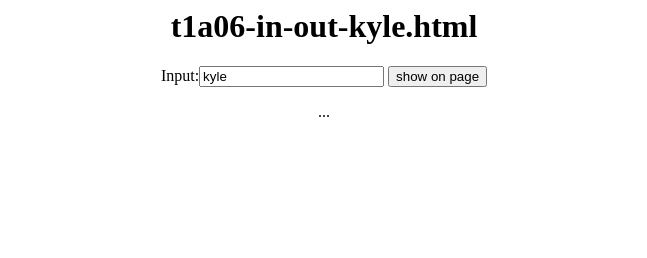
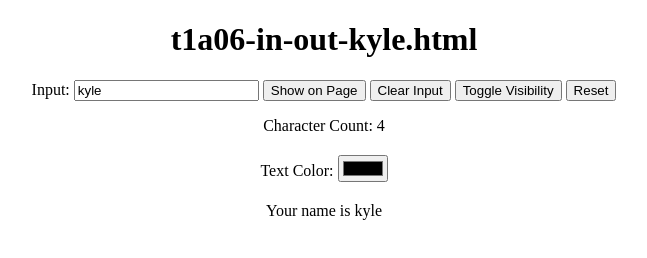
Before and after one commit to Pengiun8/gamedev2024-Kyle, a plain HTML site: page public/t1a06-in-and-out-Kyle.html in a window 1280 px wide. Shown: the whole page, without its empty margins (316-963 px from the left). Drawn offline with Linux system fonts and the light colour scheme.

Commit message:
Update t1a06-in-and-out-Kyle.html

```diff
--- a/public/t1a06-in-and-out-Kyle.html
+++ b/public/t1a06-in-and-out-Kyle.html
@@ -1,21 +1,84 @@
-<h1>t1a06-in-out-kyle.html</h1>
+<!DOCTYPE html>
+<html lang="en">
+<head>
+    <meta charset="UTF-8">
+    <meta name="viewport" content="width=device-width, initial-scale=1.0">
+    <title>Input-Output Example</title>
     <style>
-  h1{
+        h1, p {
             text-align: center;
         }
-  p{
-    text-align: center;}
         #myDiv01 {
+            text-align: center;
+            margin-top: 20px;
+        }
+        #controls {
+            text-align: center;
+            margin-top: 20px;
+        }
+        #charCount {
+            margin-top: 10px;
             text-align: center;
         }
     </style>
+</head>
+<body>
+    <h1>t1a06-in-out-kyle.html</h1>
+    <p>
+        Input: <input type="text" id="myFirstName" value="kyle" oninput="updateCharCount()">
+        <input type="button" value="Show on Page" onclick="showName()">
+        <input type="button" value="Clear Input" onclick="clearInput()">
+        <input type="button" value="Toggle Visibility" onclick="toggleVisibility()">
+        <input type="button" value="Reset" onclick="resetForm()">
+    </p>
+    <div id="charCount">Character Count: 4</div>
+    <div id="controls">
+        <label for="textColor">Text Color:</label>
+        <input type="color" id="textColor" onchange="changeTextColor()">
+    </div>
+    <div id="myDiv01">Your name is kyle</div>
 
-<p>Input:<input type=text id="myFirstName" value="kyle">
-<input type=button value="show on page" onclick="{
-//comments example
-  document.getElementById('myDiv01').innerHTML = 'Your name is ' + document.getElementById('myFirstName').value
+    <script>
+        function showName() {
+            const input = document.getElementById('myFirstName').value.trim();
+            if (input) {
+                document.getElementById('myDiv01').innerHTML = 'Your name is ' + input.toUpperCase();
+            } else {
+                alert('Please enter a name.');
+            }
+        }
 
+        function clearInput() {
+            document.getElementById('myFirstName').value = '';
+            updateCharCount();
+        }
 
-}">
-<div id="myDiv01">...</div>
-</p>
+        function updateCharCount() {
+            const charCount = document.getElementById('myFirstName').value.length;
+            document.getElementById('charCount').innerText = 'Character Count: ' + charCount;
+        }
+
+        function changeTextColor() {
+            const color = document.getElementById('textColor').value;
+            document.getElementById('myDiv01').style.color = color;
+        }
+
+        function toggleVisibility() {
+            const myDiv = document.getElementById('myDiv01');
+            if (myDiv.style.display === 'none') {
+                myDiv.style.display = 'block';
+            } else {
+                myDiv.style.display = 'none';
+            }
+        }
+
+        function resetForm() {
+            document.getElementById('myFirstName').value = 'kyle';
+            document.getElementById('myDiv01').innerHTML = 'Your name is kyle';
+            document.getElementById('myDiv01').style.color = 'black';
+            document.getElementById('myDiv01').style.display = 'block';
+            updateCharCount();
+        }
+    </script>
+</body>
+</html>
```
Lines whose indentation alone changed are shown as unchanged.
